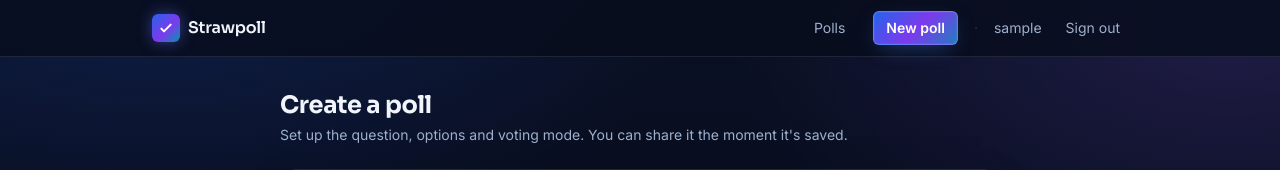
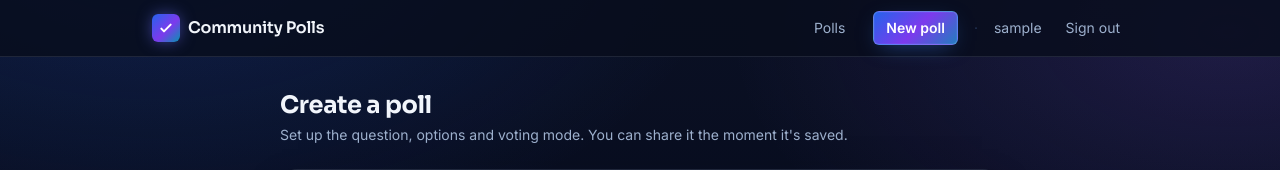
Before and after one commit to Tahir-Khokhar/Community-Voting-Polling-App, a Django app: page /create/ in a window 1280 px wide. Shown: the top 170 px of the page. Run offline with Django 5.2, Linux system fonts and the light colour scheme; the visitor is signed in with stand-in values (Sample User, id 1); parts of the project's set-up code (start-up, migrations or seed data) failed here and were passed over; some libraries are stand-ins or nearby versions.

Commit message:
Update title and branding in base.html

```diff
--- a/polls/templates/polls/base.html
+++ b/polls/templates/polls/base.html
@@ -3,7 +3,7 @@
 <head>
   <meta charset="UTF-8">
   <meta name="viewport" content="width=device-width, initial-scale=1.0">
-  <title>{% block title %}Strawpoll — Community Voting{% endblock %}</title>
+  <title>{% block title %}Community Polls — Community Voting{% endblock %}</title>
   <meta name="description" content="Create and share polls with live 3D results. Single-choice and ranked voting, anonymous or authenticated.">
 
   {# Tailwind CDN with the premium 3D palette: navy / electric blue / cyan / purple. #}
@@ -62,6 +62,7 @@
 
   {# Premium 3D design system: navy canvas, glass, glow, animated bars. #}
   <link rel="stylesheet" href="{% static 'css/premium3d.css' %}?v=3d1">
+  <link rel="icon" href="/favicon.ico">
 
   {% block extra_head %}{% endblock %}
 </head>
@@ -73,7 +74,7 @@
         <a href="{% url 'polls:home' %}" class="flex items-center gap-2 font-display font-semibold text-ink-900">
           <span class="inline-flex h-7 w-7 items-center justify-center rounded-md text-white"
                 style="background:linear-gradient(135deg,#2563eb,#7c3aed 55%,#0891b2);box-shadow:0 0 16px -2px rgba(99,102,241,.7)"><svg class="h-4 w-4" viewBox="0 0 24 24" fill="none" stroke="currentColor" stroke-width="3" stroke-linecap="round" stroke-linejoin="round"><path d="M5 13l4 4L19 7"/></svg></span>
-          <span>Strawpoll</span>
+          <span>Community Polls</span>
         </a>
         <nav class="flex items-center gap-1 sm:gap-4 text-sm">
           <a href="{% url 'polls:home' %}" class="px-3 py-1.5 rounded-md text-ink-500 hover:bg-ink-100 hover:text-ink-900 transition-colors">Polls</a>
```
